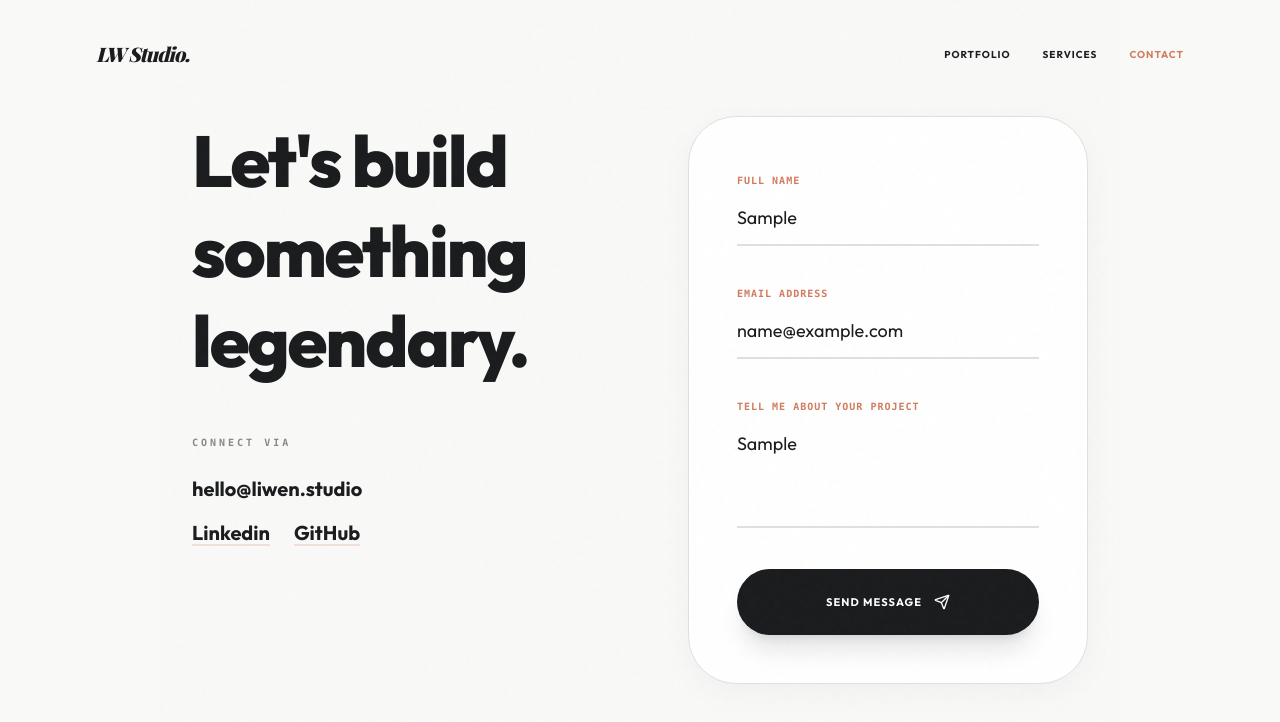
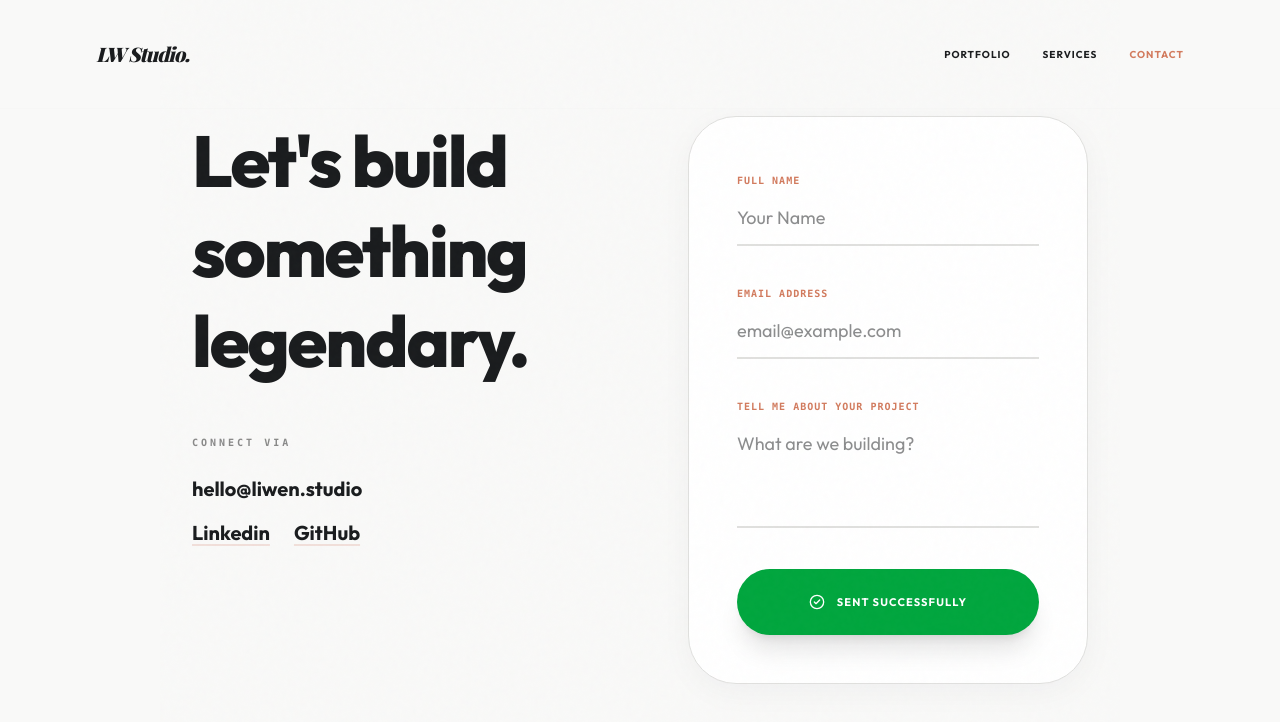
Before and after one commit to liwenchiou/liwenStudio, a Next.js app: page /contact in a window 1280 px wide. Both pictures are taken after typing "Sample", "name@example.com", "Sample" into the empty fields and a click on the button "SEND MESSAGE". Shown: the top 722 px of the page. Built offline with nearby package versions, Linux system fonts and the light colour scheme; no server answers; a web font is replaced by a local one.

Commit message:
feat: complete EmailJS integration for contact form

```diff
--- a/package.json
+++ b/package.json
@@ -9,6 +9,7 @@
     "lint": "eslint"
   },
   "dependencies": {
+    "@emailjs/browser": "^4.4.1",
     "@supabase/supabase-js": "^2.105.3",
     "clsx": "^2.1.1",
     "framer-motion": "^12.38.0",
--- a/src/app/contact/page.tsx
+++ b/src/app/contact/page.tsx
@@ -1,11 +1,38 @@
 "use client";
 
-import React from "react";
+import React, { useRef, useState } from "react";
 import Link from "next/link";
 import { motion } from "framer-motion";
-import { ArrowLeft, Send } from "lucide-react";
+import { Send, CheckCircle2, AlertCircle } from "lucide-react";
+import emailjs from "@emailjs/browser";
 
 export default function ContactPage() {
+  const formRef = useRef<HTMLFormElement>(null);
+  const [status, setStatus] = useState<"idle" | "sending" | "success" | "error">("idle");
+  const [message, setMessage] = useState("");
+
+  const handleSubmit = async (e: React.FormEvent) => {
+    e.preventDefault();
+    if (!formRef.current) return;
+
+    setStatus("sending");
+
+    try {
+      await emailjs.sendForm(
+        process.env.NEXT_PUBLIC_EMAILJS_SERVICE_ID || "",
+        process.env.NEXT_PUBLIC_EMAILJS_TEMPLATE_ID || "",
+        formRef.current,
+        process.env.NEXT_PUBLIC_EMAILJS_PUBLIC_KEY || ""
+      );
+      setStatus("success");
+      formRef.current.reset();
+    } catch (error) {
+      console.error("Email error:", error);
+      setStatus("error");
+      setMessage("暫時無法發送郵件，請稍後再試或直接聯絡 Email。");
+    }
+  };
+
   return (
     <main className="min-h-screen bg-soft-bg relative px-6 py-20 md:px-24 md:py-24 flex items-center">
       <nav className="fixed top-0 left-0 w-full z-50 px-6 py-8 md:px-24 md:py-10 flex justify-between items-center bg-soft-bg/80 backdrop-blur-md border-b border-divider/10">
@@ -34,39 +61,58 @@ export default function ContactPage() {
               <div className="flex flex-col gap-3 md:gap-4 text-lg md:text-xl font-bold text-slate-ink">
                 <Link href="mailto:hello@liwen.studio" className="hover:text-copper transition-colors">hello@liwen.studio</Link>
                 <div className="flex justify-center lg:justify-start gap-6">
-                  <Link href="#" className="hover:text-copper transition-colors underline decoration-copper/20 underline-offset-4">Linkedin</Link>
-                  <Link href="#" className="hover:text-copper transition-colors underline decoration-copper/20 underline-offset-4">GitHub</Link>
+                  <Link href="https://linkedin.com" className="hover:text-copper transition-colors underline decoration-copper/20 underline-offset-4">Linkedin</Link>
+                  <Link href="https://github.com/liwenchiou" className="hover:text-copper transition-colors underline decoration-copper/20 underline-offset-4">GitHub</Link>
                 </div>
               </div>
             </div>
           </motion.div>
 
-          <motion.form
+          <motion.div
              initial={{ opacity: 0, x: 20 }}
              animate={{ opacity: 1, x: 0 }}
              transition={{ duration: 1, delay: 0.2 }}
+          >
+            <form
+              ref={formRef}
+              onSubmit={handleSubmit}
               className="bg-white p-8 md:p-12 rounded-[2rem] md:rounded-[3rem] shadow-glass border border-divider space-y-6 md:space-y-8"
-             onSubmit={(e) => e.preventDefault()}
             >
               <div className="space-y-2">
                 <label className="text-[10px] font-mono font-bold uppercase tracking-widest text-copper">Full Name</label>
-              <input type="text" placeholder="Your Name" className="w-full bg-transparent border-b-2 border-divider py-3 focus:outline-none focus:border-copper transition-colors text-base md:text-lg" />
+                <input required name="from_name" type="text" placeholder="Your Name" className="w-full bg-transparent border-b-2 border-divider py-3 focus:outline-none focus:border-copper transition-colors text-base md:text-lg" />
               </div>
 
               <div className="space-y-2">
                 <label className="text-[10px] font-mono font-bold uppercase tracking-widest text-copper">Email Address</label>
-              <input type="email" placeholder="email@example.com" className="w-full bg-transparent border-b-2 border-divider py-3 focus:outline-none focus:border-copper transition-colors text-base md:text-lg" />
+                <input required name="reply_to" type="email" placeholder="email@example.com" className="w-full bg-transparent border-b-2 border-divider py-3 focus:outline-none focus:border-copper transition-colors text-base md:text-lg" />
               </div>
 
               <div className="space-y-2">
                 <label className="text-[10px] font-mono font-bold uppercase tracking-widest text-copper">Tell me about your project</label>
-              <textarea rows={3} placeholder="What are we building?" className="w-full bg-transparent border-b-2 border-divider py-3 focus:outline-none focus:border-copper transition-colors text-base md:text-lg resize-none" />
+                <textarea required name="message" rows={3} placeholder="What are we building?" className="w-full bg-transparent border-b-2 border-divider py-3 focus:outline-none focus:border-copper transition-colors text-base md:text-lg resize-none" />
               </div>
 
-            <button className="w-full bg-slate-ink text-white py-5 md:py-6 rounded-full font-bold uppercase tracking-widest text-[10px] md:text-[11px] flex justify-center items-center gap-3 hover:bg-copper transition-all shadow-xl group">
-              Send Message <Send size={16} className="group-hover:translate-x-1 group-hover:-translate-y-1 transition-transform" />
+              <button
+                disabled={status === "sending" || status === "success"}
+                type="submit"
+                className={`w-full py-5 md:py-6 rounded-full font-bold uppercase tracking-widest text-[10px] md:text-[11px] flex justify-center items-center gap-3 transition-all shadow-xl group ${
+                  status === "success" ? "bg-green-600 text-white" : "bg-slate-ink text-white hover:bg-copper"
+                }`}
+              >
+                {status === "idle" && <><Send size={16} /> Send Message</>}
+                {status === "sending" && "Sending..."}
+                {status === "success" && <><CheckCircle2 size={16} /> Sent Successfully</>}
+                {status === "error" && "Try Again"}
               </button>
-          </motion.form>
+
+              {status === "error" && (
+                <p className="text-red-500 text-[10px] font-bold text-center mt-4 flex items-center justify-center gap-2">
+                  <AlertCircle size={14} /> {message}
+                </p>
+              )}
+            </form>
+          </motion.div>
         </div>
       </div>
     </main>
```
Also changed, not shown: 1 other file (tests, documents, lock files or other folders). Lines whose indentation alone changed are shown as unchanged.
